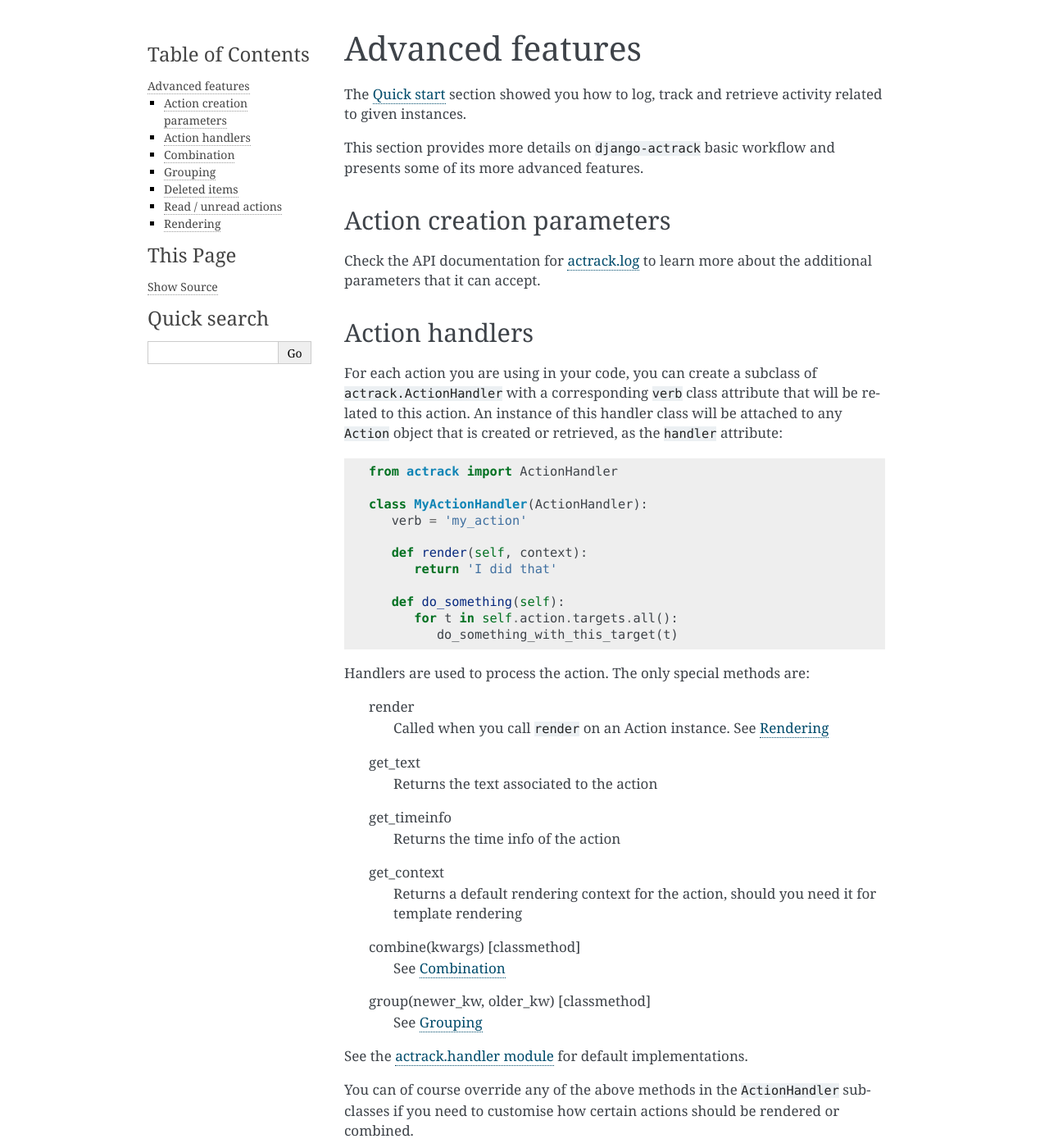
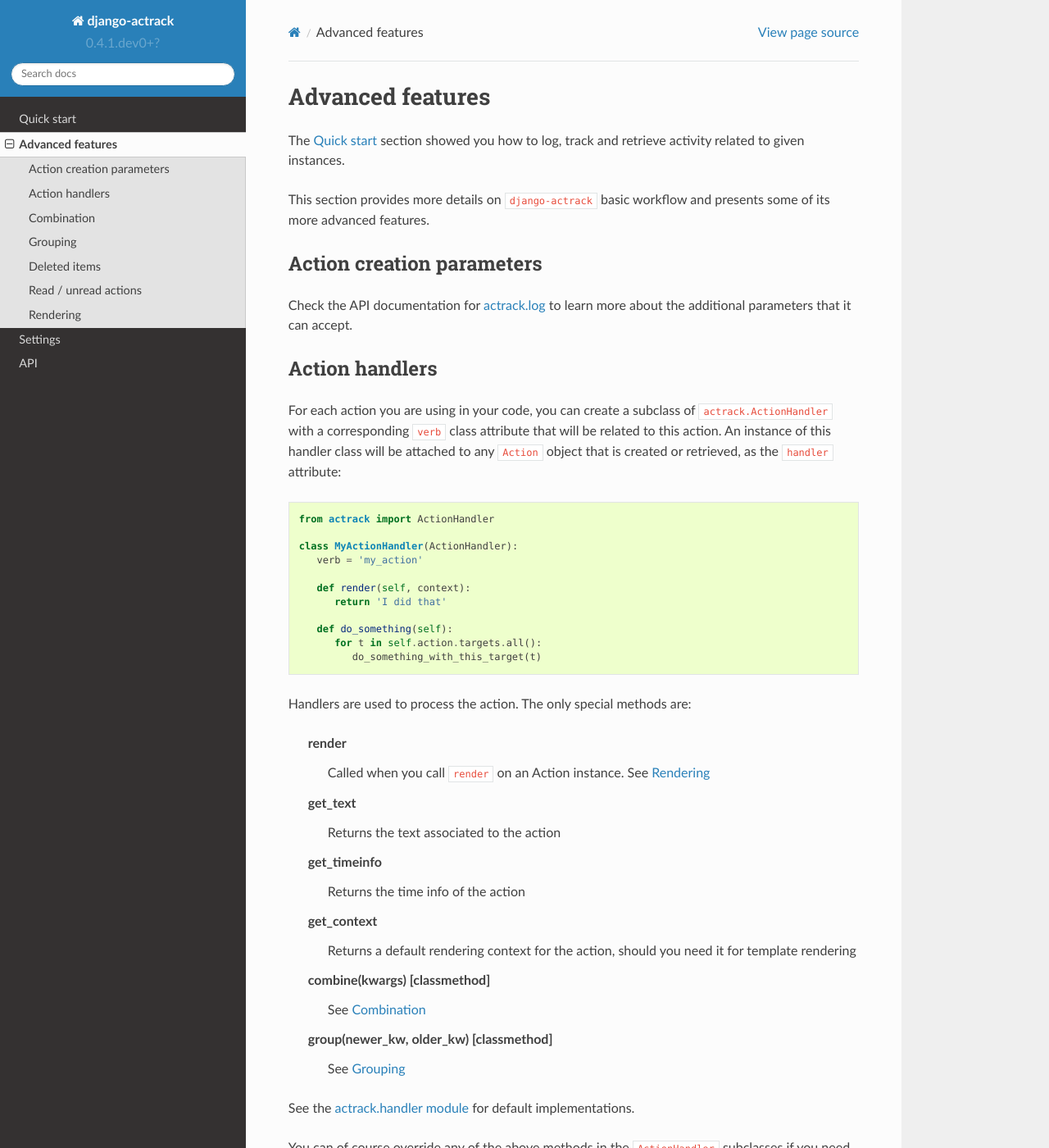
Before and after one commit to tkhyn/django-actrack, a Sphinx documentation site: the page built from doc/advanced.rst, in a window 1280 px wide and 1400 px high. Shown: the whole window at 82% size. Built offline with Sphinx 7.4.7 and the Read the Docs theme 2.0.0, drawn with Linux system fonts in a browser that asks for light colours; some of the changed text lies outside the part shown.

Commit message:
doc(sphinx): change sphinx theme to match readthedocs

```diff
--- a/doc/conf.py
+++ b/doc/conf.py
@@ -85,7 +85,7 @@ pygments_style = 'sphinx'
 # The theme to use for HTML and HTML Help pages.  See the documentation for
 # a list of builtin themes.
 #
-# html_theme = 'alabaster'
+html_theme = 'sphinx_rtd_theme'
 
 # Theme options are theme-specific and customize the look and feel of a theme
 # further.  For a list of options available for each theme, see the
```
